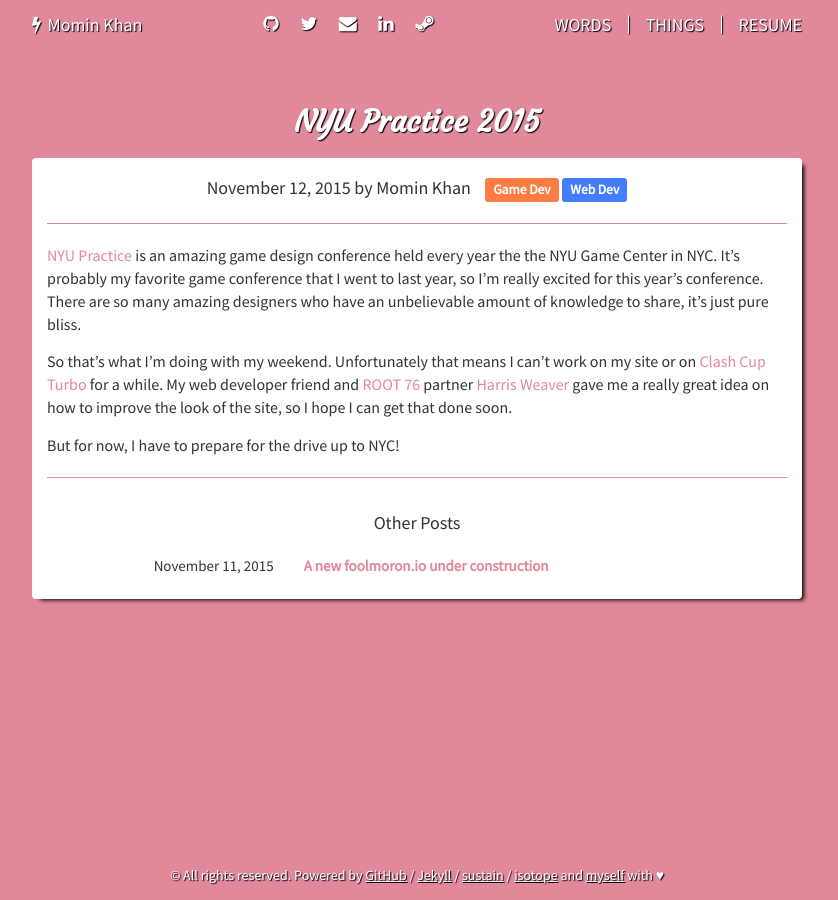
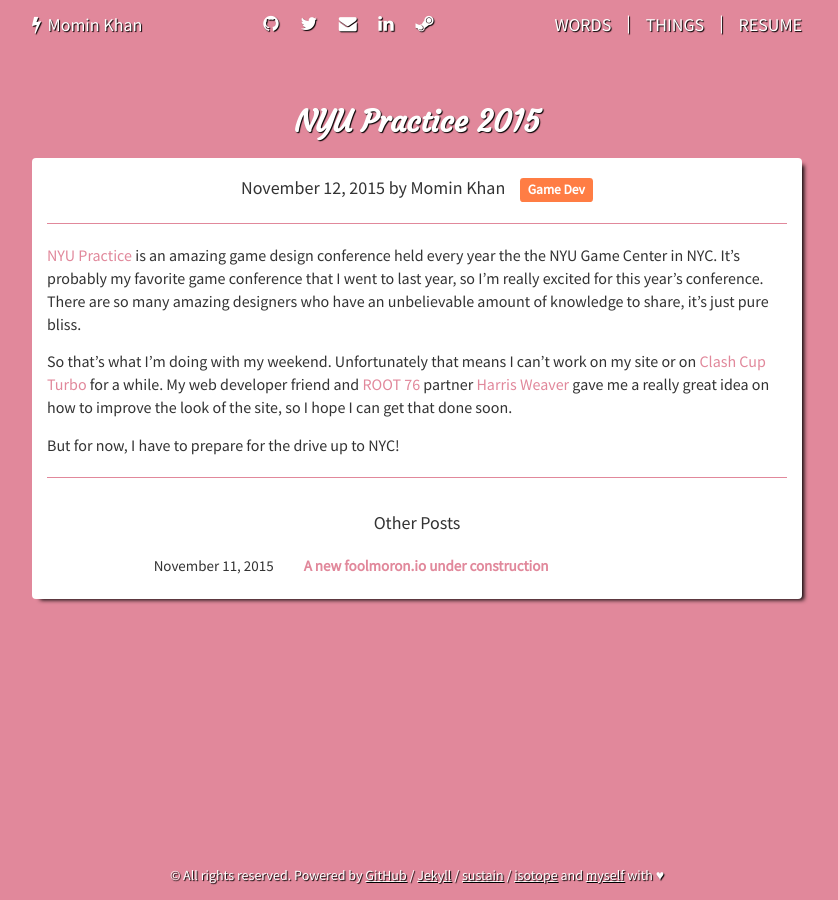
Before and after one commit to foolmoron/foolmoron.github.io, a Jekyll site: the page built from _posts/2015-11-12-practice-2015.md, in a window 1280 px wide. Shown: the whole page, without its empty margins (223-1061 px from the left). Built offline with Jekyll 4.4.1, drawn with Linux system fonts in a browser that asks for light colours; nearby versions of some CDN libraries; Markdown is read by kramdown in place of the engine named in the settings.

Commit message:
That post isn't web dev

```diff
--- a/_posts/2015-11-12-practice-2015.md
+++ b/_posts/2015-11-12-practice-2015.md
@@ -4,7 +4,6 @@ title: NYU Practice 2015
 color: '#E1889B'
 tags:
 - Game Dev
-- Web Dev
 ---
 
 [NYU Practice](http://gamecenter.nyu.edu/practice/) is an amazing game design conference held every year the the NYU Game Center in NYC. It's probably my favorite game conference that I went to last year, so I'm really excited for this year's conference. There are so many amazing designers who have an unbelievable amount of knowledge to share, it's just pure bliss.
```
